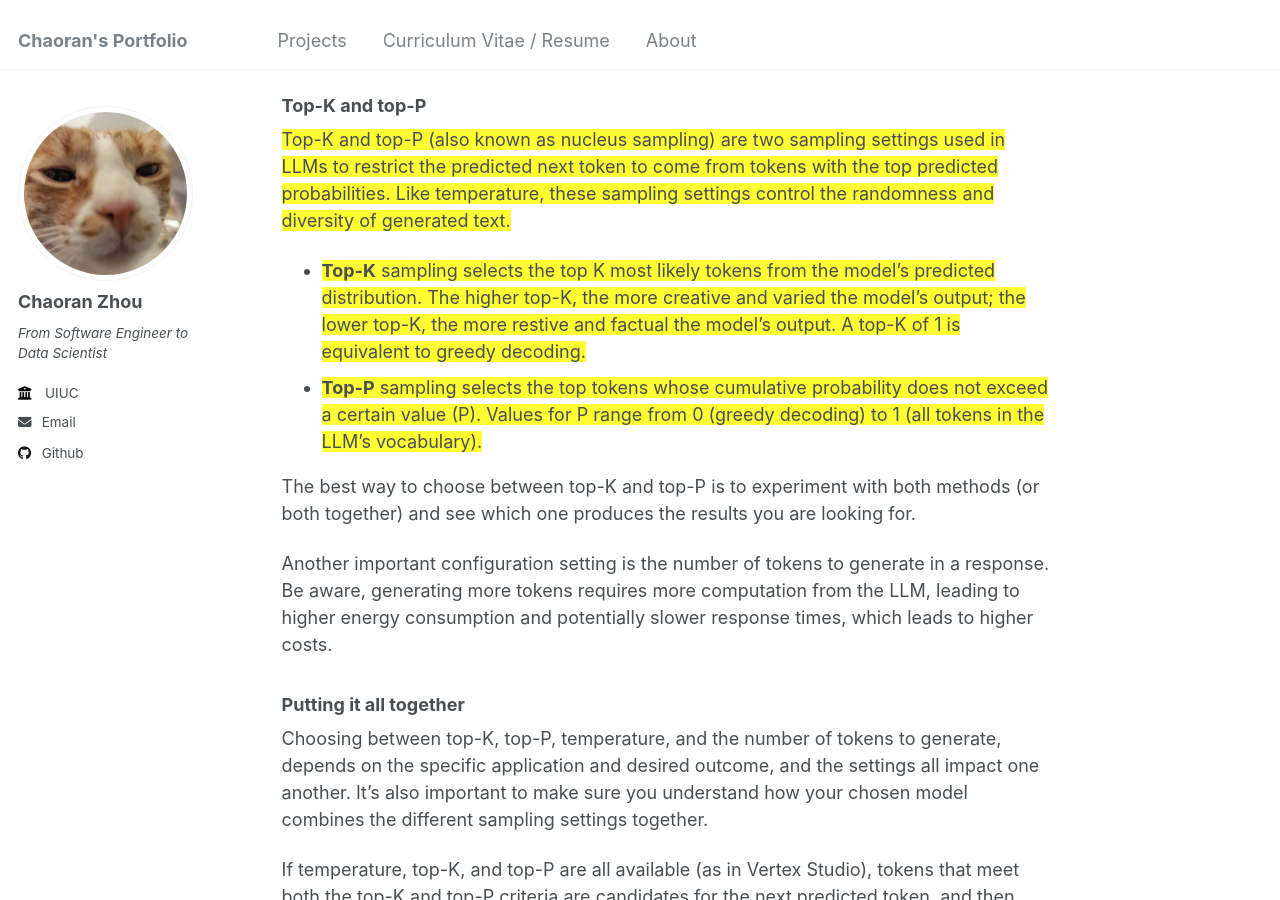
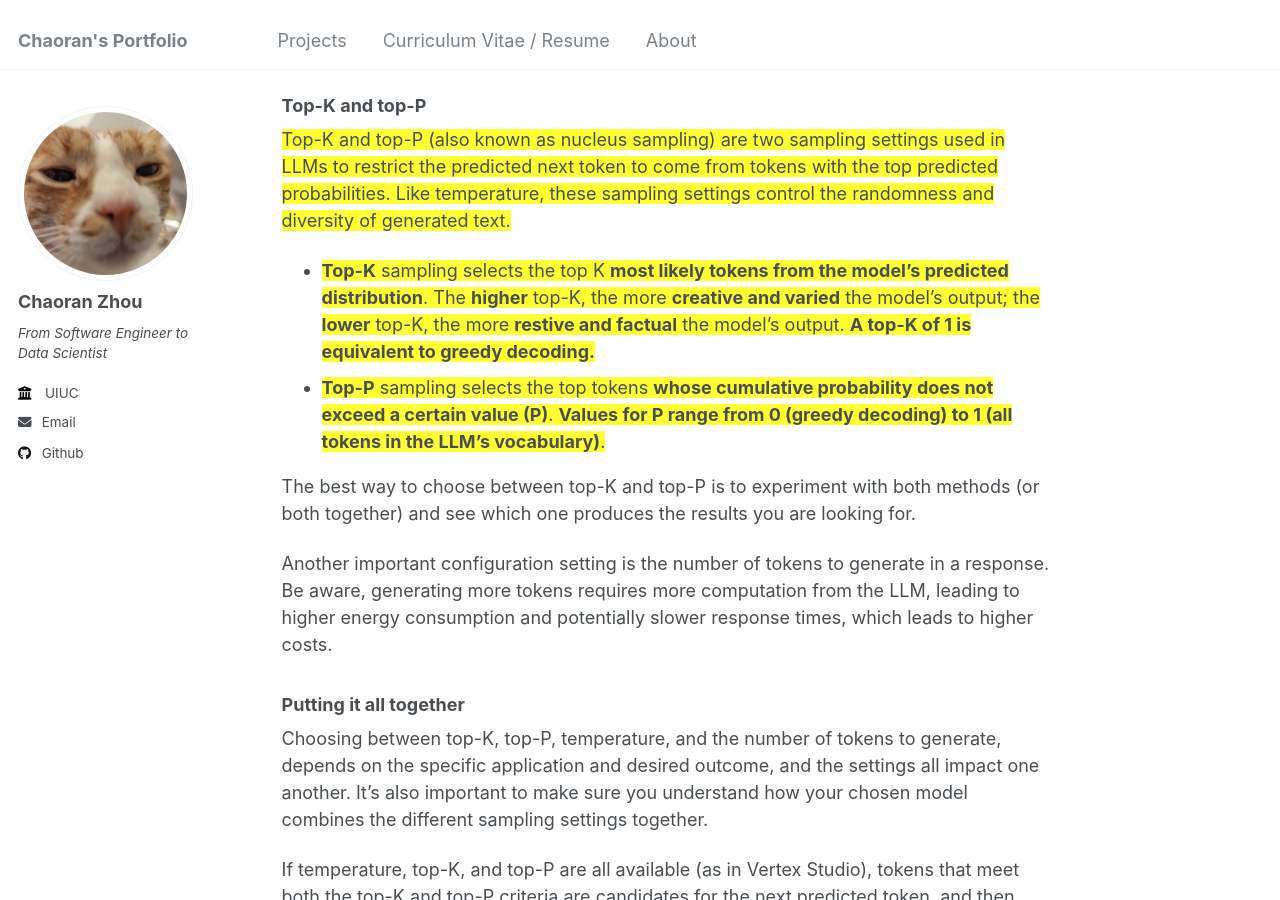
Before and after one commit to ranranrunforit/ranranrunforit.github.io, a Jekyll site: the page built from _projects/project-16.md, in a window 1280 px wide and 900 px high, scrolled down 2061 px. Built offline with Jekyll 4.4.1, drawn with Linux system fonts in a browser that asks for light colours.

Commit message:
Update project-16.md

```diff
--- a/_projects/project-16.md
+++ b/_projects/project-16.md
@@ -86,13 +86,13 @@ to restrict the predicted next token to come from tokens with the top predicted
 Like temperature, these sampling settings control the randomness and diversity of
 generated text.</span>
 
-- <span style="background-color: #FFFF33;">**Top-K** sampling selects the top K most likely tokens from the model’s predicted
-distribution. The higher top-K, the more creative and varied the model’s output; the
-lower top-K, the more restive and factual the model’s output. A top-K of 1 is equivalent to
-greedy decoding.</span>
-- <span style="background-color: #FFFF33;">**Top-P** sampling selects the top tokens whose cumulative probability does not exceed
-a certain value (P). Values for P range from 0 (greedy decoding) to 1 (all tokens in the
-LLM’s vocabulary).</span>
+- <span style="background-color: #FFFF33;">**Top-K** sampling selects the top K **most likely tokens from the model’s predicted
+distribution**. The **higher** top-K, the more **creative and varied** the model’s output; the
+**lower** top-K, the more **restive and factual** the model’s output. **A top-K of 1 is equivalent to
+greedy decoding.**</span>
+- <span style="background-color: #FFFF33;">**Top-P** sampling selects the top tokens **whose cumulative probability does not exceed
+a certain value (P)**. **Values for P range from 0 (greedy decoding) to 1 (all tokens in the
+LLM’s vocabulary)**.</span>
 
 The best way to choose between top-K and top-P is to experiment with both methods (or
 both together) and see which one produces the results you are looking for.
```
